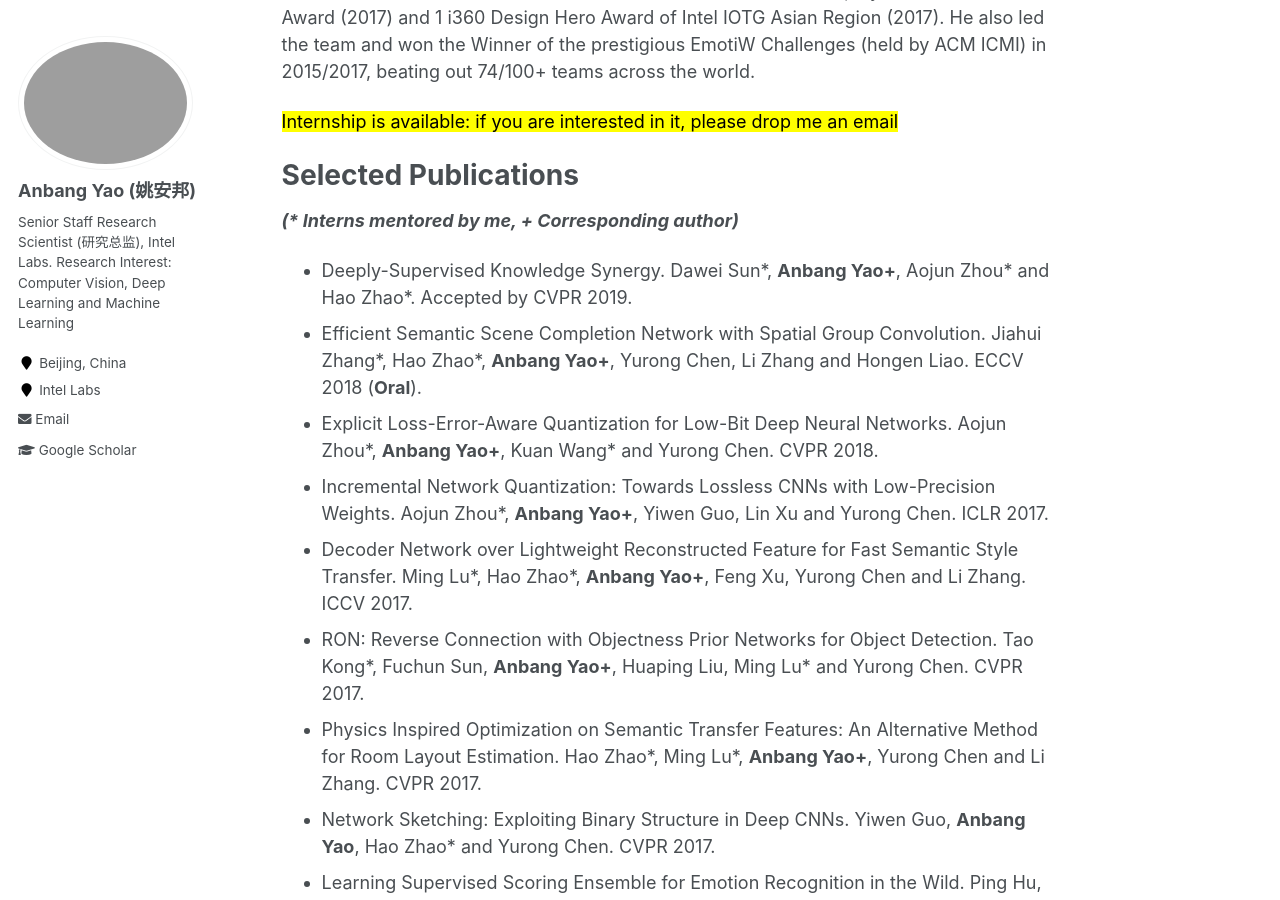
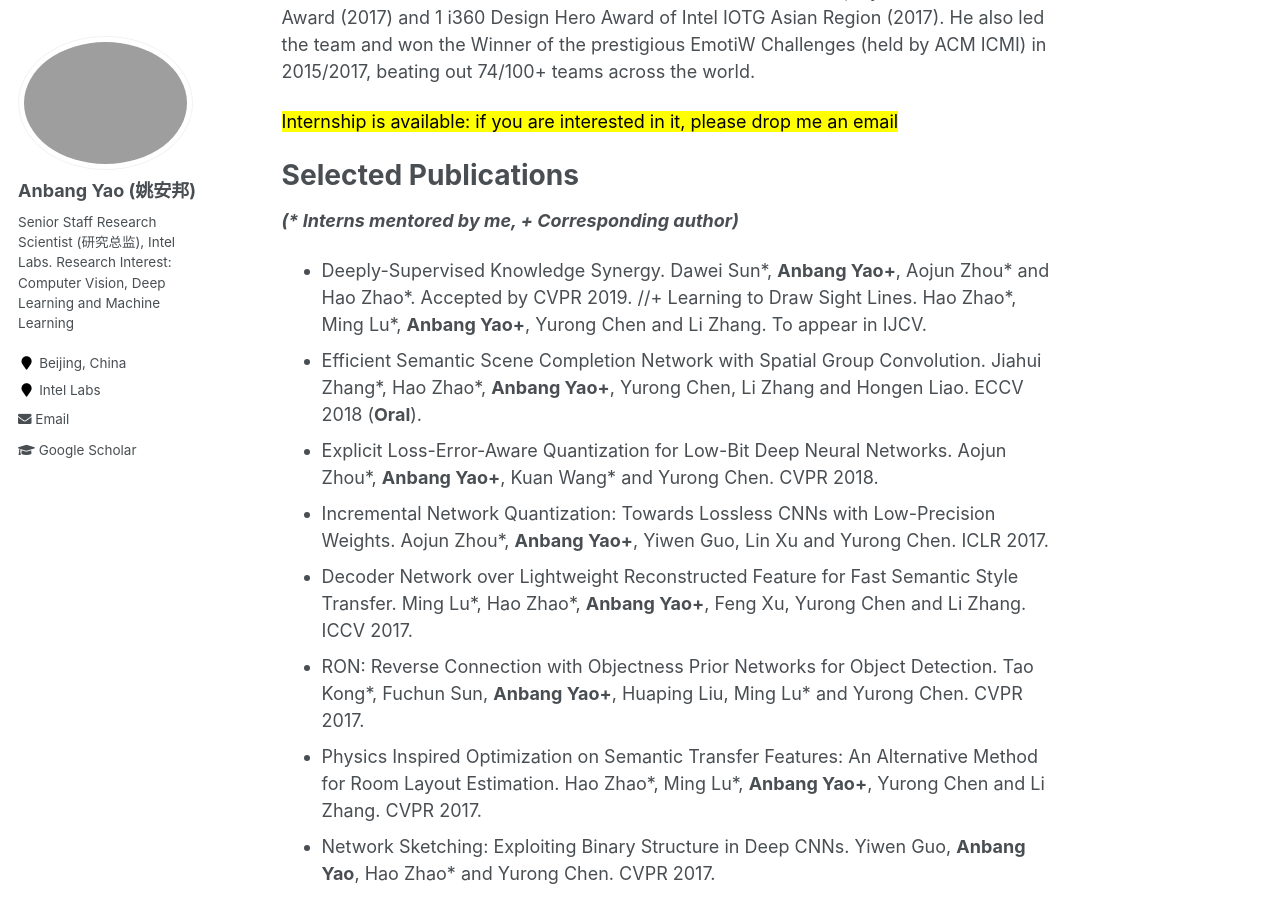
Before and after one commit to YaoAnbang/YaoAnbang.github.io, a Jekyll site: the page built from _pages/about.md, in a window 1280 px wide and 900 px high, scrolled down 428 px. Built offline with Jekyll 4.4.1, drawn with Linux system fonts in a browser that asks for light colours.

Commit message:
Update about.md

```diff
--- a/_pages/about.md
+++ b/_pages/about.md
@@ -23,6 +23,7 @@ Selected Publications
 ***(\* Interns mentored by me, \+ Corresponding author)***
 
 + Deeply-Supervised Knowledge Synergy. Dawei Sun\*, **Anbang Yao+**, Aojun Zhou\* and Hao Zhao\*. Accepted by CVPR 2019.
+//+ Learning to Draw Sight Lines. Hao Zhao\*, Ming Lu\*, **Anbang Yao+**, Yurong Chen and Li Zhang. To appear in IJCV.
 + Efficient Semantic Scene Completion Network with Spatial Group Convolution. Jiahui Zhang\*, Hao Zhao\*, **Anbang Yao+**, Yurong Chen, Li Zhang and Hongen Liao. ECCV 2018 (**Oral**).
 + Explicit Loss-Error-Aware Quantization for Low-Bit Deep Neural Networks.  Aojun Zhou\*, **Anbang Yao+**, Kuan Wang\* and Yurong Chen. CVPR 2018.
 + Incremental Network Quantization: Towards Lossless CNNs with Low-Precision Weights. Aojun Zhou\*, **Anbang Yao+**, Yiwen Guo, Lin Xu and Yurong Chen. ICLR 2017.
```
